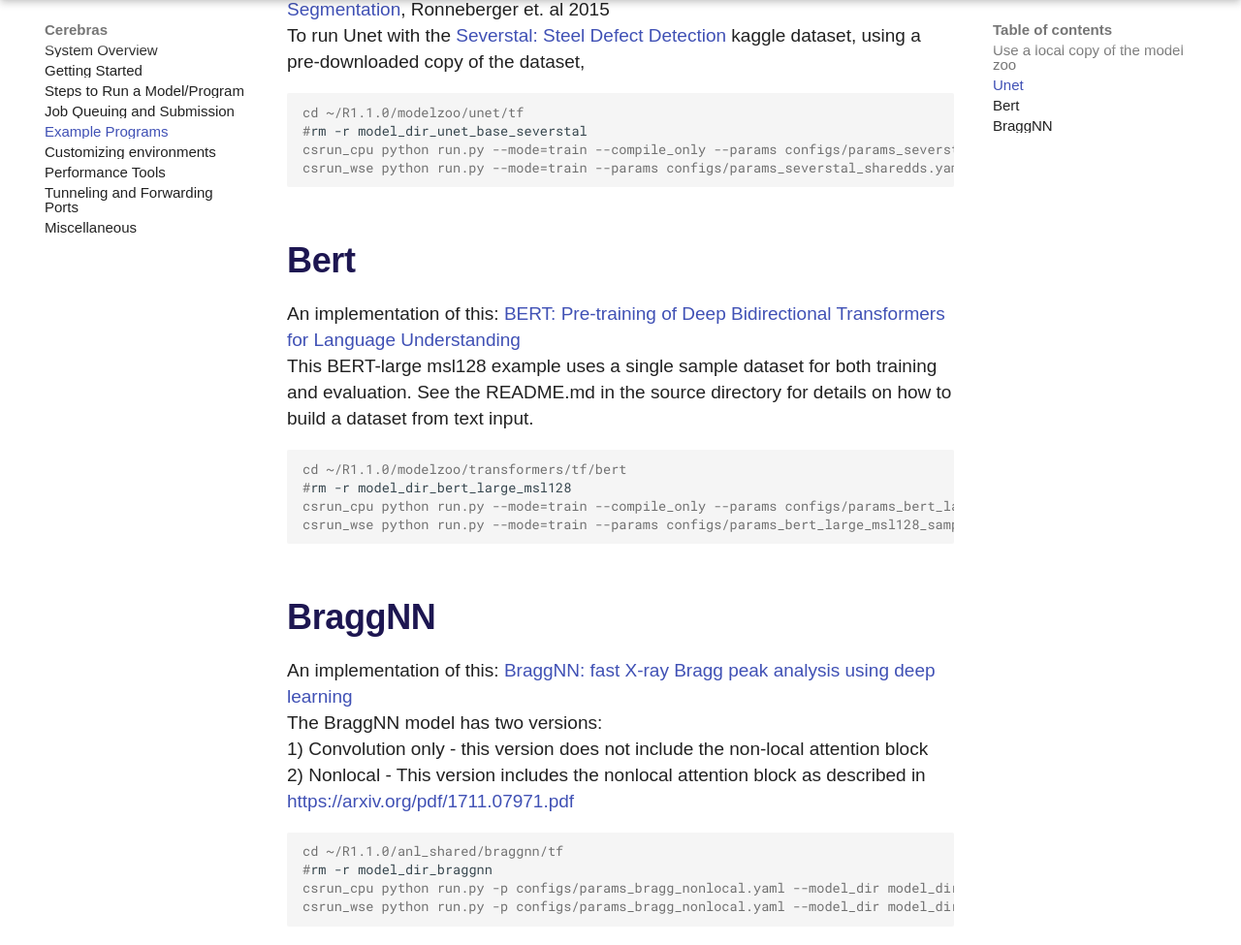
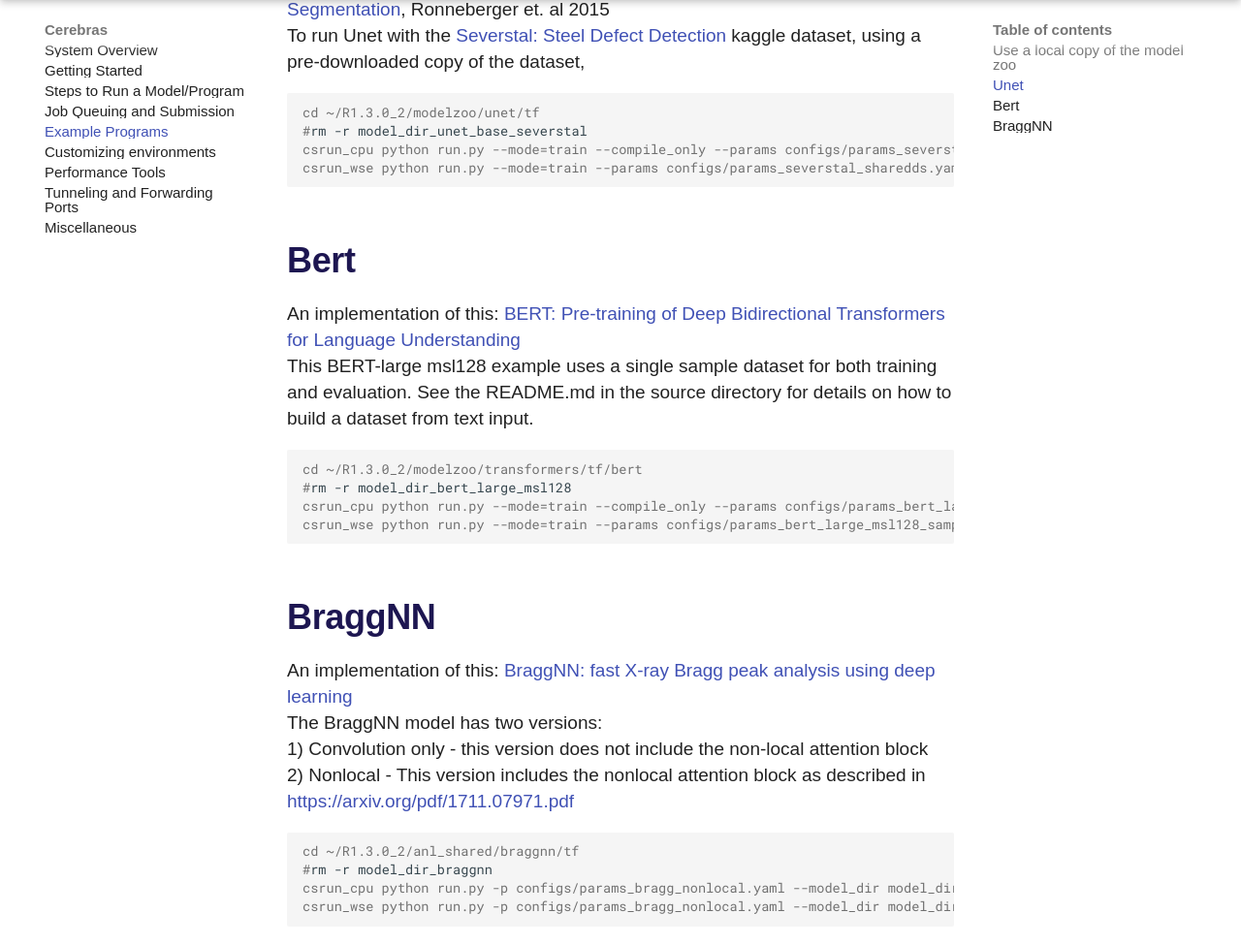
Before and after one commit to argonne-lcf/ai-testbed-userdocs, an MkDocs documentation site: the page built from docs/cerebras/Example-Programs.md, in a window 1280 px wide and 1400 px high, scrolled down 588 px. Shown: the part 153-1128 px from the top of the window at 97% size. Built offline with MkDocs 1.6.1 and Material for MkDocs 9.7.7, drawn with Linux system fonts in a browser that asks for light colours; some web fonts are replaced; comment, search, counter and statistics services are not loaded; some of the changed text lies outside the part shown.

Commit message:
more updates to document both cs2-01 and cs2-02

````diff
--- a/docs/cerebras/Example-Programs.md
+++ b/docs/cerebras/Example-Programs.md
@@ -4,9 +4,9 @@
 Make a local copy of the Cerebras modelzoo and anl_shared repository, if not previously done, as follows.
 
 ```bash
-mkdir ~/R1.1.0/
-cp -r /software/cerebras/model_zoo/modelzoo-R1.1.0 ~/R1.1.0/modelzoo
-cp -r /software/cerebras/model_zoo/anl_shared-R1.1.0/ ~/R1.1.0/anl_shared
+mkdir R1.3.0_2
+cp -r /software/cerebras/model_zoo/modelzoo-R1.3.0_2/ ~/R1.3.0_2/modelzoo
+cp -r /software/cerebras/model_zoo/anl_shared/ ~/R1.3.0_2/anl_shared
 ```
 
 
@@ -15,19 +15,19 @@
 To run Unet with the <a href="https://www.kaggle.com/c/severstal-steel-defect-detection">Severstal: Steel Defect Detection</a> kaggle dataset, using a pre-downloaded copy of the dataset,
 
 ```console
-cd ~/R1.1.0/modelzoo/unet/tf
+cd ~/R1.3.0_2/modelzoo/unet/tf
 #rm -r model_dir_unet_base_severstal
-csrun_cpu python run.py --mode=train --compile_only --params configs/params_severstal_sharedds.yaml --model_dir model_dir_unet_base_severstal --cs_ip 192.168.220.50
-csrun_wse python run.py --mode=train --params configs/params_severstal_sharedds.yaml --model_dir model_dir_unet_base_severstal --cs_ip 192.168.220.50
+csrun_cpu python run.py --mode=train --compile_only --params configs/params_severstal_sharedds.yaml --model_dir model_dir_unet_base_severstal --cs_ip $CS_IP
+csrun_wse python run.py --mode=train --params configs/params_severstal_sharedds.yaml --model_dir model_dir_unet_base_severstal --cs_ip $CS_IP
 ```
 ## Bert
 An implementation of this: [BERT: Pre-training of Deep Bidirectional Transformers for Language Understanding](https://arxiv.org/abs/1810.04805)<br>
 This BERT-large msl128 example uses a single sample dataset for both training and evaluation. See the README.md in the source directory for details on how to build a dataset from text input.
 ```console
-cd ~/R1.1.0/modelzoo/transformers/tf/bert
+cd ~/R1.3.0_2/modelzoo/transformers/tf/bert
 #rm -r model_dir_bert_large_msl128
-csrun_cpu python run.py --mode=train --compile_only --params configs/params_bert_large_msl128_sampleds.yaml --model_dir model_dir_bert_large_msl128 --cs_ip 192.168.220.50
-csrun_wse python run.py --mode=train --params configs/params_bert_large_msl128_sampleds.yaml --model_dir model_dir_bert_large_msl128 --cs_ip 192.168.220.50
+csrun_cpu python run.py --mode=train --compile_only --params configs/params_bert_large_msl128_sampleds.yaml --model_dir model_dir_bert_large_msl128 --cs_ip $CS_IP
+csrun_wse python run.py --mode=train --params configs/params_bert_large_msl128_sampleds.yaml --model_dir model_dir_bert_large_msl128 --cs_ip $CS_IP
 ```
 
 ## BraggNN
@@ -39,8 +39,8 @@
 [https://arxiv.org/pdf/1711.07971.pdf](https://arxiv.org/pdf/1711.07971.pdf)
 
 ```console
-cd ~/R1.1.0/anl_shared/braggnn/tf
+cd ~/R1.3.0_2/anl_shared/braggnn/tf
 #rm -r model_dir_braggnn
-csrun_cpu python run.py -p configs/params_bragg_nonlocal.yaml --model_dir model_dir_braggnn --mode train --compile_only --cs_ip 192.168.220.50
-csrun_wse python run.py -p configs/params_bragg_nonlocal.yaml --model_dir model_dir_braggnn --mode train --cs_ip 192.168.220.50
+csrun_cpu python run.py -p configs/params_bragg_nonlocal.yaml --model_dir model_dir_braggnn --mode train --compile_only --cs_ip $CS_IP
+csrun_wse python run.py -p configs/params_bragg_nonlocal.yaml --model_dir model_dir_braggnn --mode train --cs_ip $CS_IP
 ```
````
Also changed, not shown: docs/cerebras/Connect-to-a-CS-2-Node.md (+1 -1 lines), docs/cerebras/Miscellaneous.md (+13 -13 lines), docs/cerebras/Steps-to-run-a-model-or-program.md (+9 -4 lines).
